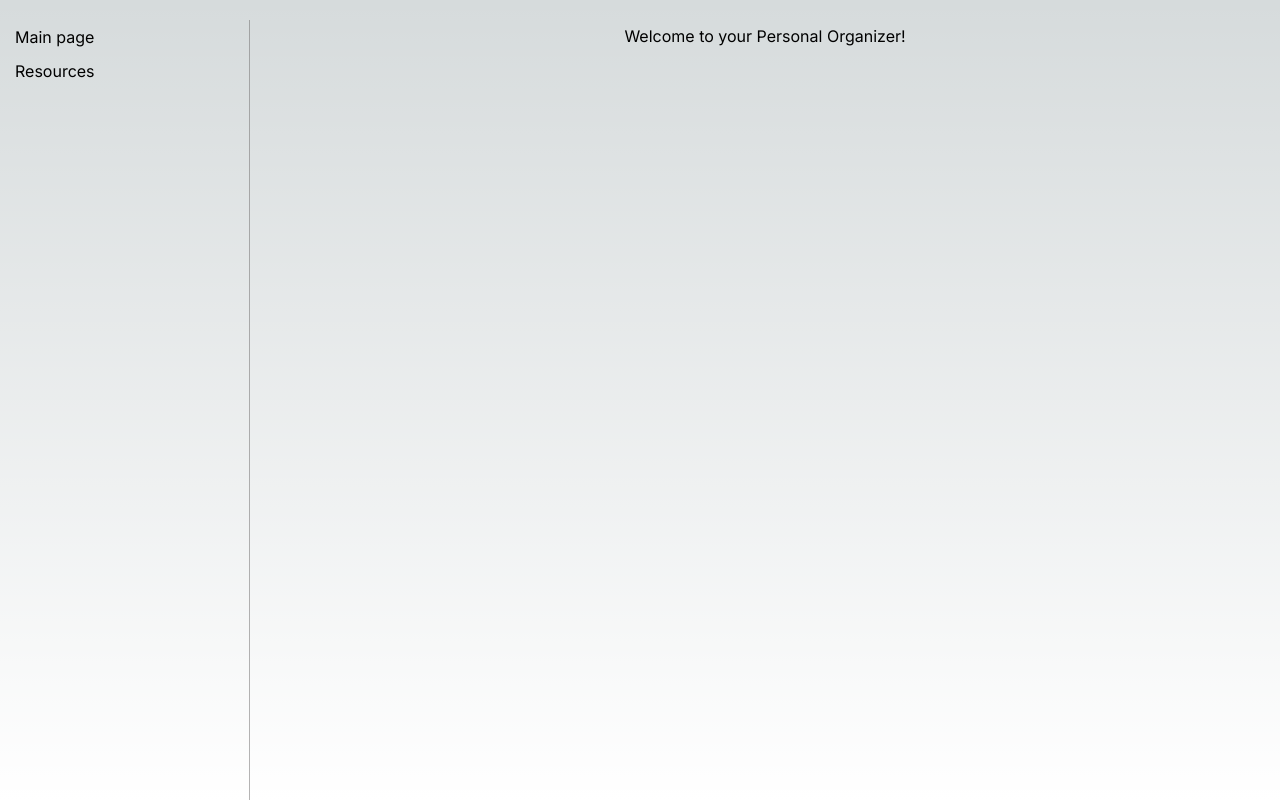
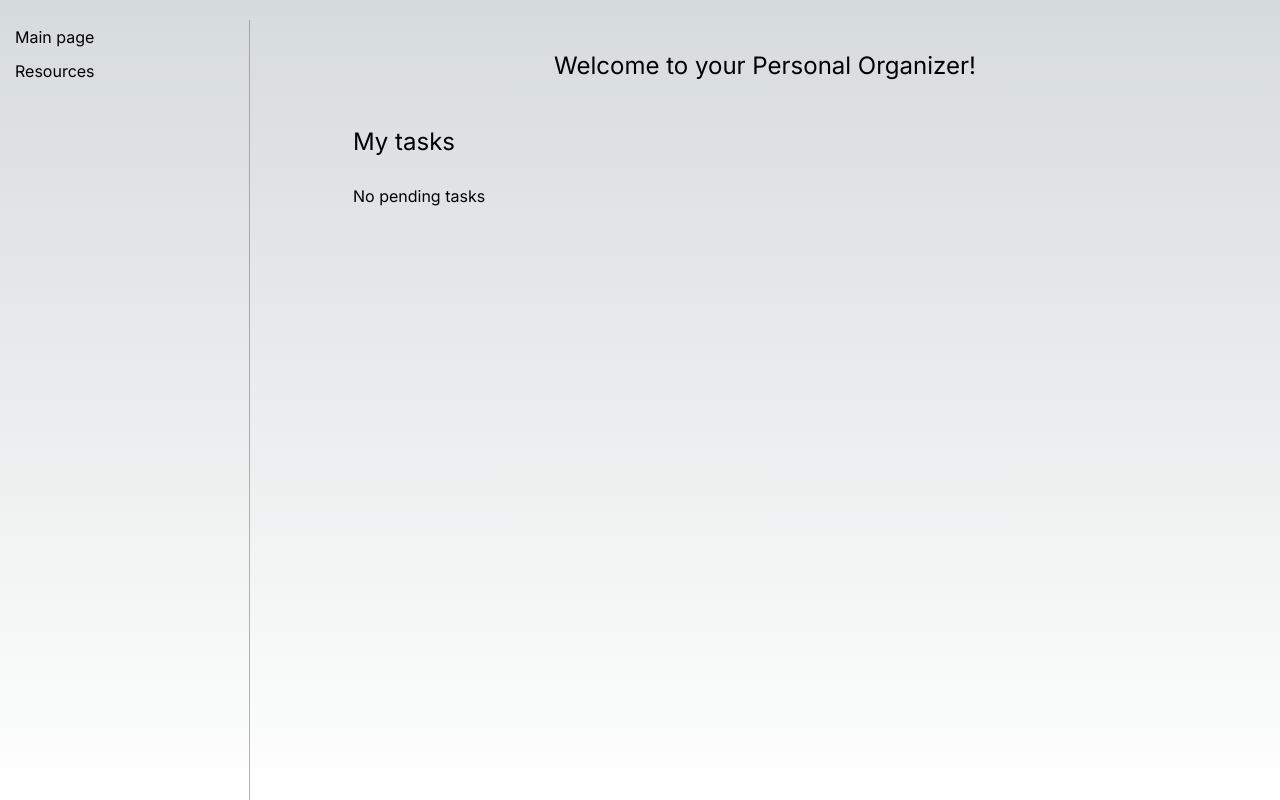
Before and after one commit to monikajq/myPersonalOrganizer, a Next.js app: page /main-page in a window 1280 px wide. Built offline with nearby package versions, Linux system fonts and the light colour scheme.

Commit message:
add myTasks component

```diff
--- /dev/null
+++ b/src/app/main-page/my-tasks/my-tasks.css
@@ -0,0 +1,28 @@
+h2 {
+    font-size: 1.5em;
+    margin: 1em 0;
+}
+
+table {
+    width: 100%;
+    margin: auto;
+    border-collapse: collapse;
+}
+
+th {
+    font-weight: 300;
+}
+
+td, th {
+    border-top: 1px solid #dddddd;
+    text-align: left;
+    padding: 8px;
+}
+
+tr:nth-child(even) {
+    background-color: #dddddd;
+}
+
+.my-tasks-container {
+    width: 80%;
+}
--- /dev/null
+++ b/src/app/main-page/my-tasks/my-tasks.tsx
@@ -0,0 +1,41 @@
+'use client'
+
+import React, { useState } from 'react';
+import './my-tasks.css';
+import { Task } from '@/shared/model/task.model';
+
+export function MyTasks() {
+	const [tasks, setTasks] = useState<Task[]>([]);
+
+	return (
+		<section className='my-tasks-container'>
+			<h2>My tasks</h2>
+
+			{tasks.length > 0 ? (
+				<table>
+					<thead>
+						<tr>
+							<th>Status</th>
+							<th>Task</th>
+							<th>Priority</th>
+							<th>Size</th>
+							<th>Details</th>
+						</tr>
+					</thead>
+
+					<tbody>
+						{tasks.map((task, index) => (
+							<tr key={`${index} ${task.name}`}>
+								<td>{task.status}</td>
+								<td>{task.name}</td>
+								<td>{task.priority}</td>
+								<td>{task.size}</td>
+								<td>{task.details}</td>
+							</tr>
+						))}
+					</tbody>
+				</table>
+			): (<span>No pending tasks</span>)}
+		</section>
+	)
+}
--- a/src/app/main-page/page.tsx
+++ b/src/app/main-page/page.tsx
@@ -2,6 +2,7 @@ import React from 'react';
 import './main-page.css';
 import { Sidebar } from '@/app/shared/sidebar/sidebar';
 import { Header } from '@/app/shared/header/header';
+import { MyTasks } from '@/app/main-page/my-tasks/my-tasks';
 
 export default function MainPage() {
 	return (
@@ -10,6 +11,7 @@ export default function MainPage() {
 			<Header />
 
 			<div className='main-content'>
+				<MyTasks />
 			</div>
 		</section>
 	)
```
